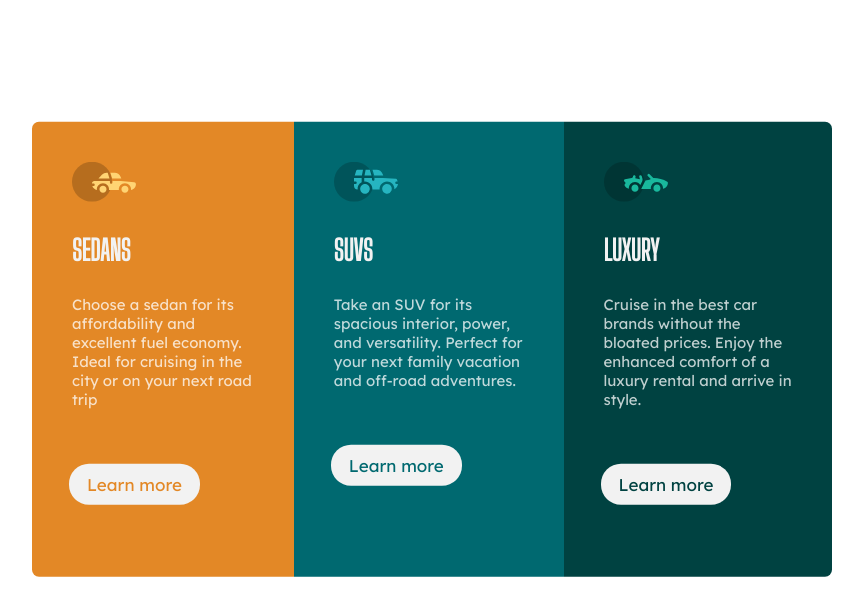
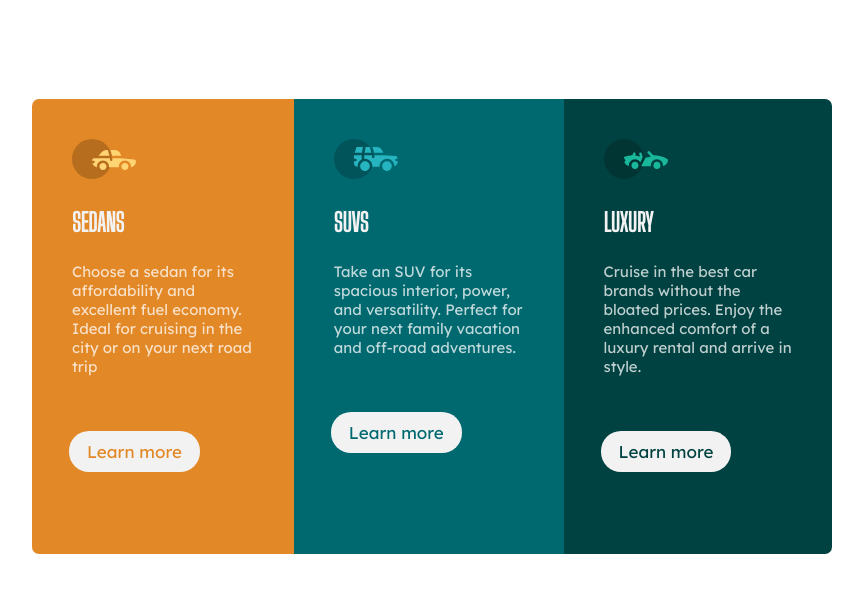
Before and after one commit to VarshaRT07/frontendmentor, a plain HTML site: page index.html in a window 1280 px wide. Shown: the whole page, without its empty margins (296-1159 px from the left). Drawn offline with Linux system fonts and the light colour scheme.

Commit message:
Update sty.css

```diff
--- a/sty.css
+++ b/sty.css
@@ -8,8 +8,8 @@ body{
     height: 455px;
     box-sizing: border-box;
     display: flex;
-    transform: translate(40%,25%);
-    border-radius: 8px;
+    transform: translate(40%,20%);
+    border-radius: 9px;
 
 }
 .left{
@@ -40,7 +40,7 @@ p{
 }
 h3{
     color:hsl(0, 0%, 95%) ;
-    font-size:28px;
+    font-size:25px;
     font-weight: bold;
 }
 a{
```
